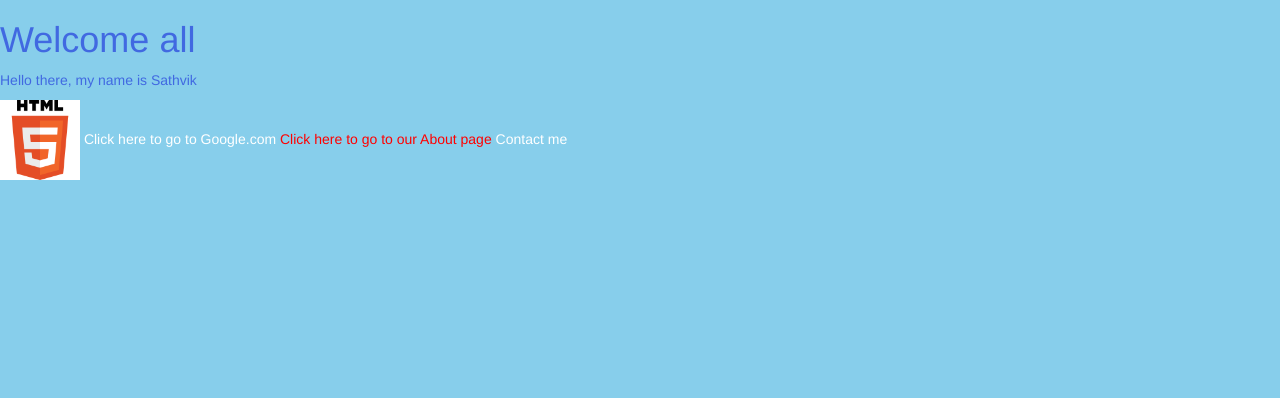
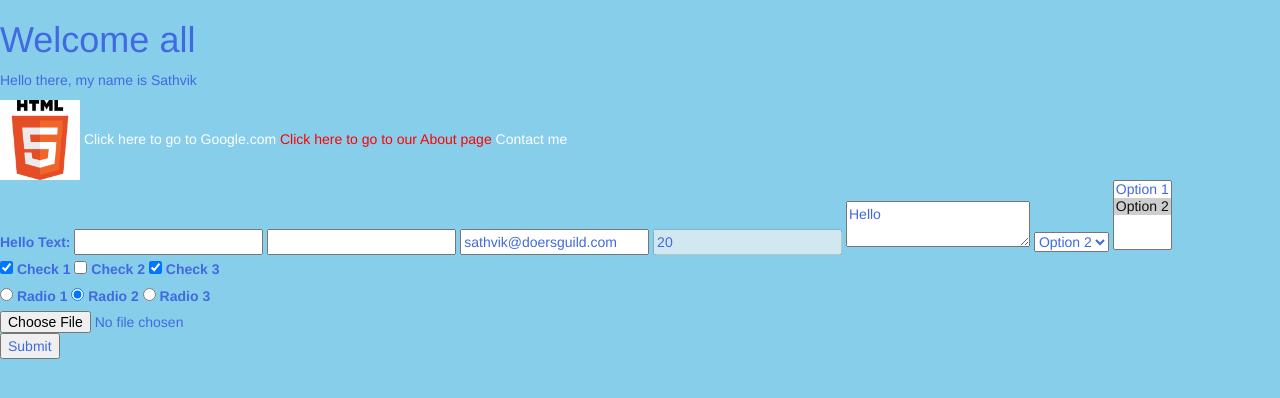
Before and after one commit to DoersGuild/APSSDC-Basics-of-the-web-course, a plain HTML site: page Basics1/index.html in a window 1280 px wide. Drawn offline with nearby package versions, Linux system fonts and the light colour scheme.

Commit message:
Session 5

```diff
--- a/Basics1/index.html
+++ b/Basics1/index.html
@@ -14,5 +14,52 @@
 		<a href="http://google.com">Click here to go to Google.com</a>
 		<a href="about.html" class="red">Click here to go to our About page</a>
 		<a href="mailto:sathvik@doersguild.com">Contact me</a>
+		<br/>
+		<form>
+			<label for="textInput">Hello Text:</label>
+			<input id="textInput" type="text" required="required" />
+			<input type="password" />
+			<input type="email" value="sathvik@doersguild.com" readonly="readonly" />
+			<input type="number" value="20" disabled="disabled" />
+			<textarea>Hello</textarea>
+			<select>
+				<option>Option 1</option>
+				<option selected="selected">Option 2</option>
+			</select>
+			<select multiple="multiple">
+				<option>Option 1</option>
+				<option selected="selected">Option 2</option>
+			</select>
+			<fieldset>
+				<label>
+					<input type="checkbox" name="check" checked="checked" />
+					Check 1
+				</label>
+				<label>
+					<input type="checkbox" name="check" />
+					Check 2
+				</label>
+				<label>
+					<input type="checkbox" name="check" checked="checked" />
+					Check 3
+				</label>
+			</fieldset>
+			<fieldset>
+				<label>
+					<input type="radio" name="radio" />
+					Radio 1
+				</label>
+				<label>
+					<input type="radio" name="radio" checked="checked" />
+					Radio 2
+				</label>
+				<label>
+					<input type="radio" name="radio" />
+					Radio 3
+				</label>
+			</fieldset>
+			<input type="file" />
+			<input type="submit" />
+		</form>
 	</body>
 </html>
```
Also changed, not shown: Google/index.html (+6 -4 lines).
